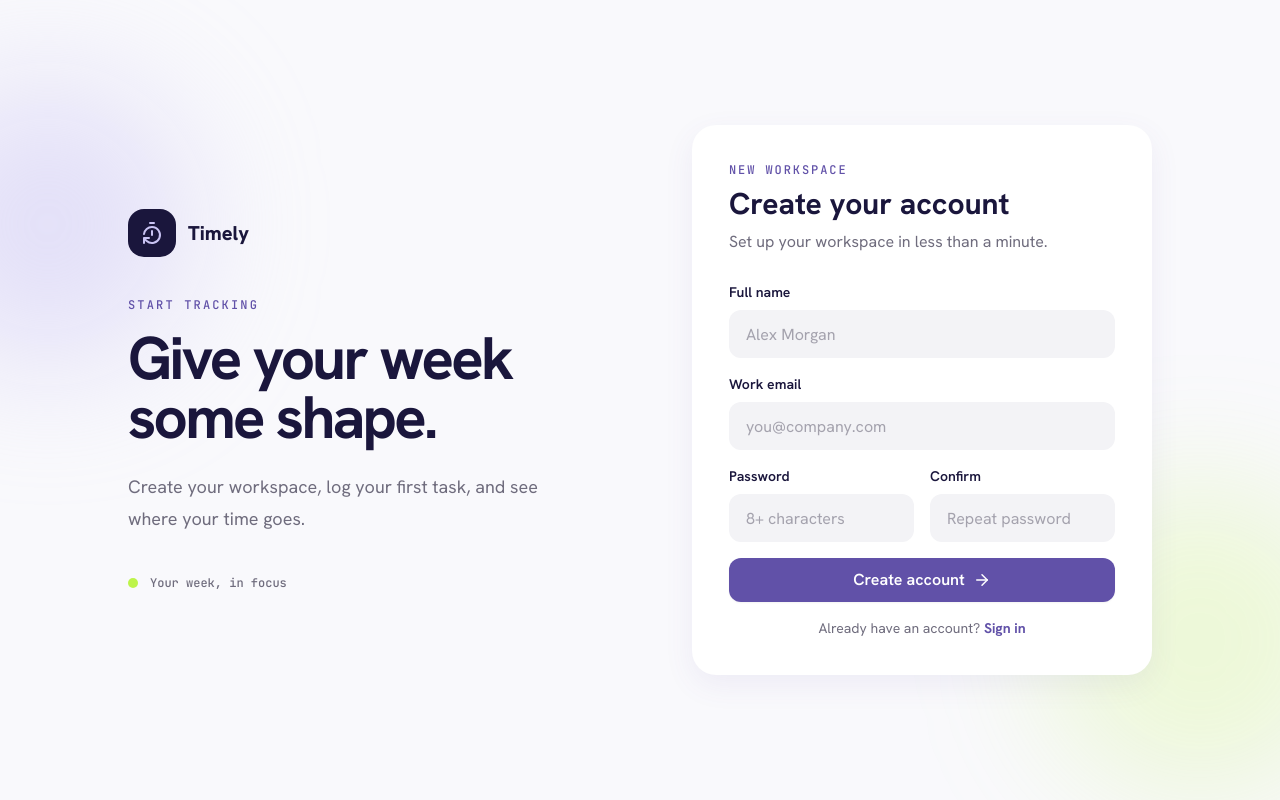
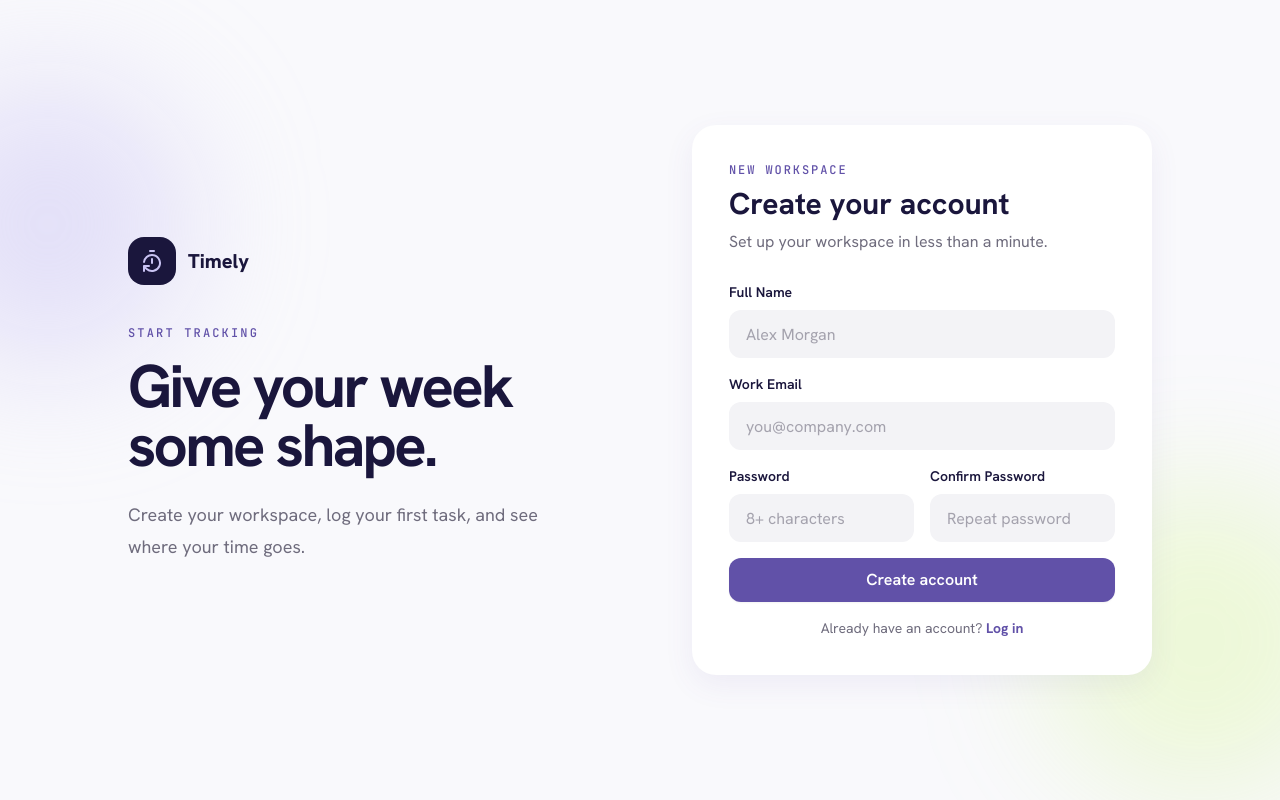
Before and after one commit to ernarocha/timely, a React (Vite) app: page /signup in a window 1280 px wide. Built offline with nearby package versions, Linux system fonts and the light colour scheme.

Commit message:
fix: refine empty and authentication layouts

```diff
--- a/src/components/dashboard/WeeklyActivity.jsx
+++ b/src/components/dashboard/WeeklyActivity.jsx
@@ -44,8 +44,8 @@ export default function WeeklyActivity({ entries, selectedWeek, onWeekChange, on
       </div>
 
       {visibleEntries.length === 0 ? (
-        <div className="p-5 sm:p-8 xl:flex xl:flex-1">
-          <div className="flex min-h-64 w-full flex-col items-center justify-center rounded-3xl border border-dashed border-primary-container bg-surface-low/55 px-6 py-10 text-center dark:border-white/10 dark:bg-white/[.025] xl:flex-1">
+        <div className="p-5 sm:p-8 xl:flex xl:flex-1 xl:p-6">
+          <div className="flex min-h-64 w-full flex-col items-center justify-center rounded-3xl border border-dashed border-primary-container bg-surface-low/55 px-6 py-10 text-center dark:border-white/10 dark:bg-white/[.025] xl:flex-1 xl:py-6">
             <div className="grid h-14 w-14 place-items-center rounded-2xl bg-primary-container/45 text-secondary shadow-sm dark:bg-white/10 dark:text-primary-container">
               <CalendarRange size={25} strokeWidth={1.8} />
             </div>
--- a/src/components/forms/LoginForm.jsx
+++ b/src/components/forms/LoginForm.jsx
@@ -1,6 +1,5 @@
 import { useState } from 'react'
 import { Link, useNavigate } from 'react-router-dom'
-import { ArrowRight } from 'lucide-react'
 import { useAuth } from '../../context/AuthContext'
 import Button from '../common/Button'
 import Input from '../common/Input'
@@ -21,10 +20,10 @@ export default function LoginForm() {
 
   return (
     <form className="space-y-5" onSubmit={submit} noValidate>
-      <Input label="Email address" name="email" type="email" autoComplete="email" placeholder="you@company.com" value={form.email} onChange={(event) => setForm({ ...form, email: event.target.value })} required />
+      <Input label="Email Address" name="email" type="email" autoComplete="email" placeholder="you@company.com" value={form.email} onChange={(event) => setForm({ ...form, email: event.target.value })} required />
       <Input label="Password" name="password" type="password" autoComplete="current-password" placeholder="Enter your password" value={form.password} onChange={(event) => setForm({ ...form, password: event.target.value })} required />
       {error && <p role="alert" className="rounded-xl bg-red-50 px-4 py-3 text-sm font-medium text-red-700 dark:bg-red-950/40 dark:text-red-300">{error}</p>}
-      <Button type="submit" className="w-full">Sign in <ArrowRight size={18} /></Button>
+      <Button type="submit" className="w-full">Log in</Button>
       <p className="text-center text-sm text-muted dark:text-white/60">New to Timely? <Link className="font-bold text-secondary hover:underline dark:text-primary-container" to="/signup">Create an account</Link></p>
     </form>
   )
--- a/src/components/forms/SignupForm.jsx
+++ b/src/components/forms/SignupForm.jsx
@@ -1,6 +1,5 @@
 import { useState } from 'react'
 import { Link, useNavigate } from 'react-router-dom'
-import { ArrowRight } from 'lucide-react'
 import { useAuth } from '../../context/AuthContext'
 import Button from '../common/Button'
 import Input from '../common/Input'
@@ -25,15 +24,15 @@ export default function SignupForm() {
 
   return (
     <form className="space-y-4" onSubmit={submit} noValidate>
-      <Input label="Full name" name="name" autoComplete="name" placeholder="Alex Morgan" value={form.name} onChange={update('name')} required />
-      <Input label="Work email" name="email" type="email" autoComplete="email" placeholder="you@company.com" value={form.email} onChange={update('email')} required />
+      <Input label="Full Name" name="name" autoComplete="name" placeholder="Alex Morgan" value={form.name} onChange={update('name')} required />
+      <Input label="Work Email" name="email" type="email" autoComplete="email" placeholder="you@company.com" value={form.email} onChange={update('email')} required />
       <div className="grid gap-4 sm:grid-cols-2">
         <Input label="Password" name="password" type="password" autoComplete="new-password" placeholder="8+ characters" value={form.password} onChange={update('password')} required />
-        <Input label="Confirm" name="confirm" type="password" autoComplete="new-password" placeholder="Repeat password" value={form.confirm} onChange={update('confirm')} required />
+        <Input label="Confirm Password" name="confirm" type="password" autoComplete="new-password" placeholder="Repeat password" value={form.confirm} onChange={update('confirm')} required />
       </div>
       {error && <p role="alert" className="rounded-xl bg-red-50 px-4 py-3 text-sm font-medium text-red-700 dark:bg-red-950/40 dark:text-red-300">{error}</p>}
-      <Button type="submit" className="w-full">Create account <ArrowRight size={18} /></Button>
-      <p className="text-center text-sm text-muted dark:text-white/60">Already have an account? <Link className="font-bold text-secondary hover:underline dark:text-primary-container" to="/login">Sign in</Link></p>
+      <Button type="submit" className="w-full">Create account</Button>
+      <p className="text-center text-sm text-muted dark:text-white/60">Already have an account? <Link className="font-bold text-secondary hover:underline dark:text-primary-container" to="/login">Log in</Link></p>
     </form>
   )
 }
--- a/src/pages/Login.jsx
+++ b/src/pages/Login.jsx
@@ -7,7 +7,7 @@ import { useAuth } from '../context/AuthContext'
 export default function Login() {
   const { user } = useAuth()
   if (user) return <Navigate to="/dashboard" replace />
-  return <AuthShell eyebrow="Welcome back" title="Make every hour count." copy="A calm, clear view of your week—so logging work never gets in the way of doing it." formEyebrow="Account access" formTitle="Sign in to Timely" formCopy="Enter your details to continue to your workspace."><LoginForm /></AuthShell>
+  return <AuthShell eyebrow="Welcome back" title="Make every hour count." copy="A calm, clear view of your week, so logging work never gets in the way of doing it." formEyebrow="Account access" formTitle="Log in to Timely" formCopy="Enter your details to continue to your workspace."><LoginForm /></AuthShell>
 }
 
 export function AuthShell({ eyebrow, title, copy, formEyebrow, formTitle, formCopy, children }) {
@@ -21,7 +21,6 @@ export function AuthShell({ eyebrow, title, copy, formEyebrow, formTitle, formCo
           <p className="font-mono text-xs uppercase tracking-[.18em] text-secondary dark:text-primary-container">{eyebrow}</p>
           <h1 className="mt-4 max-w-xl text-6xl font-bold leading-[.98] tracking-[-.045em] text-ink dark:text-white">{title}</h1>
           <p className="mt-6 max-w-md text-lg leading-8 text-muted dark:text-white/60">{copy}</p>
-          <div className="mt-10 flex items-center gap-3 font-mono text-xs text-muted dark:text-white/50"><span className="h-2.5 w-2.5 animate-pulse rounded-full bg-lime" /> Your week, in focus</div>
         </section>
         <Card className="relative p-5 sm:p-9">
           <div className="mb-7 lg:hidden"><div className="mb-6 flex items-center gap-3 text-xl font-extrabold"><span className="grid h-11 w-11 place-items-center rounded-2xl bg-ink text-primary-container dark:bg-primary-container dark:text-ink"><TimerReset size={22} /></span>Timely</div></div>
```
